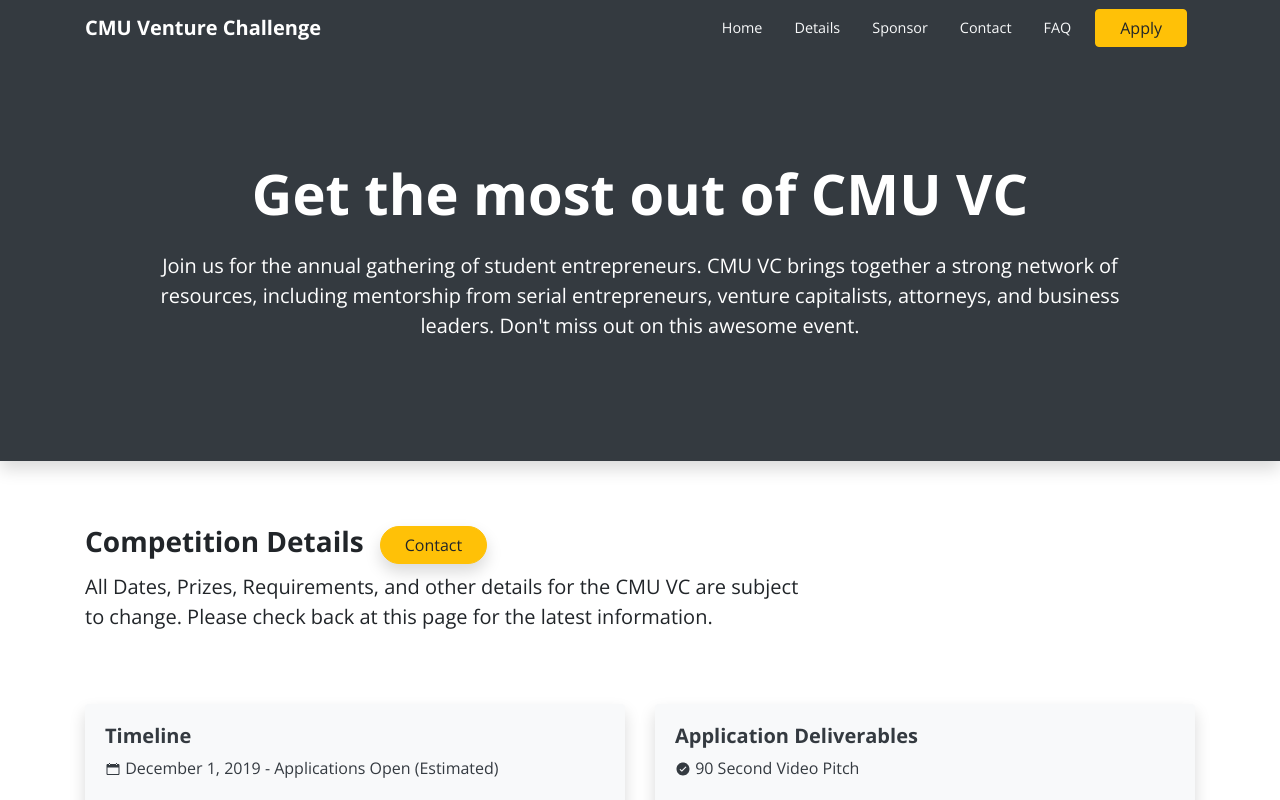
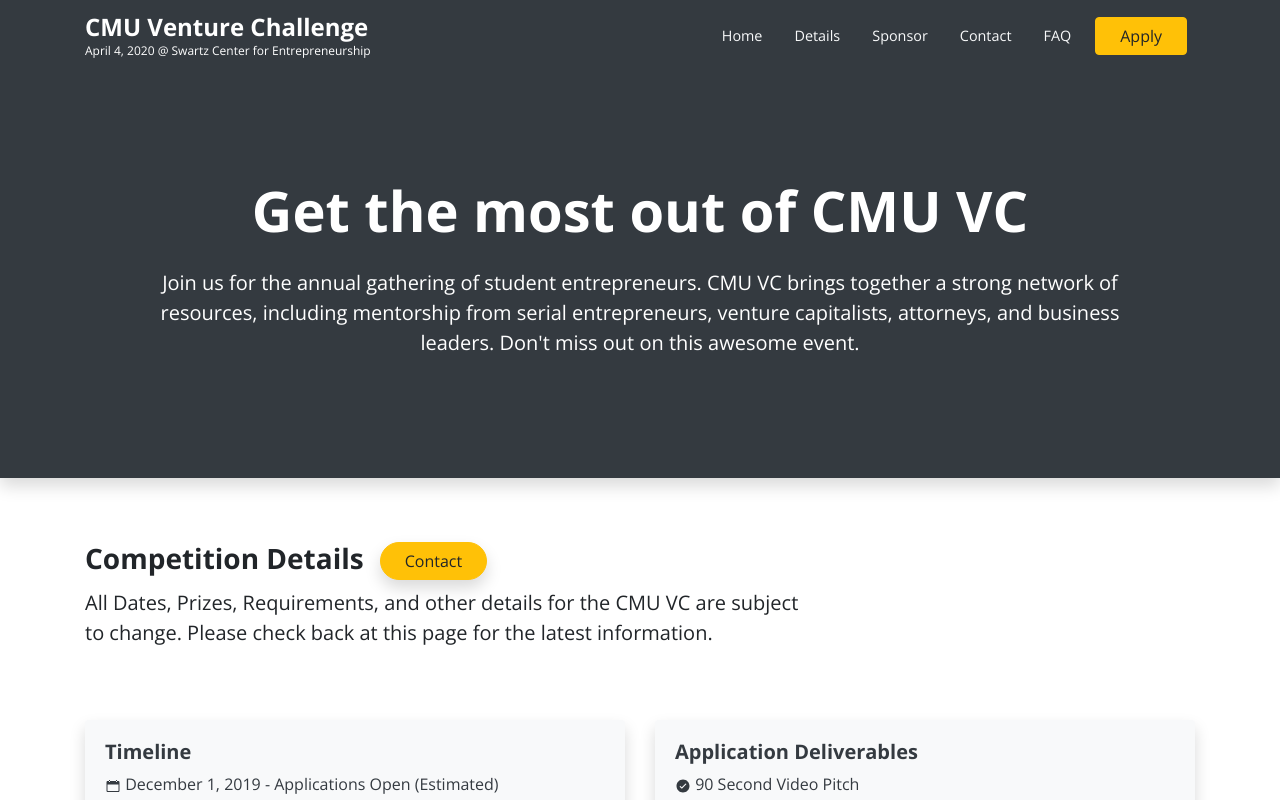
Before and after one commit to carnegieuea/cmuvc_2.0, a React (Create React App) app: page /details in a window 1280 px wide. Shown: the top 800 px of the page. Built offline with nearby package versions, Linux system fonts and the light colour scheme.

Commit message:
updated cmu vc dates

```diff
--- a/src/containers/details/Details.js
+++ b/src/containers/details/Details.js
@@ -54,7 +54,7 @@
                     <IoIosCalendar /> March 15, 2020 - Finalists Announced
                   </p>
                   <p>
-                    <IoIosCalendar /> Date TBD, 2020 - Competition Finals at CMU
+                    <IoIosCalendar /> April 4, 2020 - Competition Finals at CMU
                   </p>
                 </CardBody>
               </Card>
--- a/src/containers/home/About.js
+++ b/src/containers/home/About.js
@@ -31,7 +31,7 @@
         <Col md="4">
           {" "}
           <h6 className="font-weight-bold">WHEN</h6>
-          <h5 className="font-weight-bold text-danger">Date TBD</h5>
+          <h5 className="font-weight-bold text-danger">April 4, 2020</h5>
         </Col>
         <Col md="3" className="text-center">
           <Button
--- a/src/containers/home/Hero.js
+++ b/src/containers/home/Hero.js
@@ -61,10 +61,10 @@
               </Button>
             </div>
 
-            {/* <div className="text-light mt-3">
-              <h4>Date TBD @ Swartz Center for Entrepreneurship</h4>
+            <div className="text-light mt-3">
+              <h4>April 4, 2020 @ Swartz Center for Entrepreneurship</h4>
               <h4>Tepper School of Business</h4>
-            </div> */}
+            </div>
           </Container>
         </TransparentBg>
       </Jumbotron>
--- a/src/containers/navbar/Navbar.js
+++ b/src/containers/navbar/Navbar.js
@@ -30,12 +30,11 @@
     return (
       <Navbar color="dark" dark expand="md">
         <Container>
-          <NavbarBrand
-            tag={Link}
-            to="/"
-            className="text-white font-weight-bold"
-          >
-            CMU Venture Challenge
+          <NavbarBrand tag={Link} to="/" className="text-white">
+            <h4 className="mb-0 font-weight-bold">CMU Venture Challenge</h4>
+            <p className="mb-0" style={{ fontSize: "0.75rem" }}>
+              April 4, 2020 @ Swartz Center for Entrepreneurship
+            </p>
           </NavbarBrand>
           <NavbarToggler onClick={this.toggle} className="border-0" />
           <Collapse isOpen={this.state.isOpen} navbar>
--- a/src/containers/sponsor/BecomePartner.js
+++ b/src/containers/sponsor/BecomePartner.js
@@ -26,6 +26,7 @@
                 for information about sponsoring, judging, and speaking at our
                 Spring 2020 event.
               </p>
+
               <Button
                 tag={Link}
                 to="/contact"
--- a/src/containers/sponsor/Partners.js
+++ b/src/containers/sponsor/Partners.js
@@ -185,9 +185,10 @@
             <Link to="/contact" className="text-decoration-none text-muted">
               Contact us
             </Link>{" "}
-            for information about sponsoring, judging, and speaking at our
-            Spring 2020 event.
+            for information about sponsoring, judging, and speaking at the CMU
+            VC 2020.
           </p>
+
           <Button
             tag={Link}
             to="/sponsor"
```
